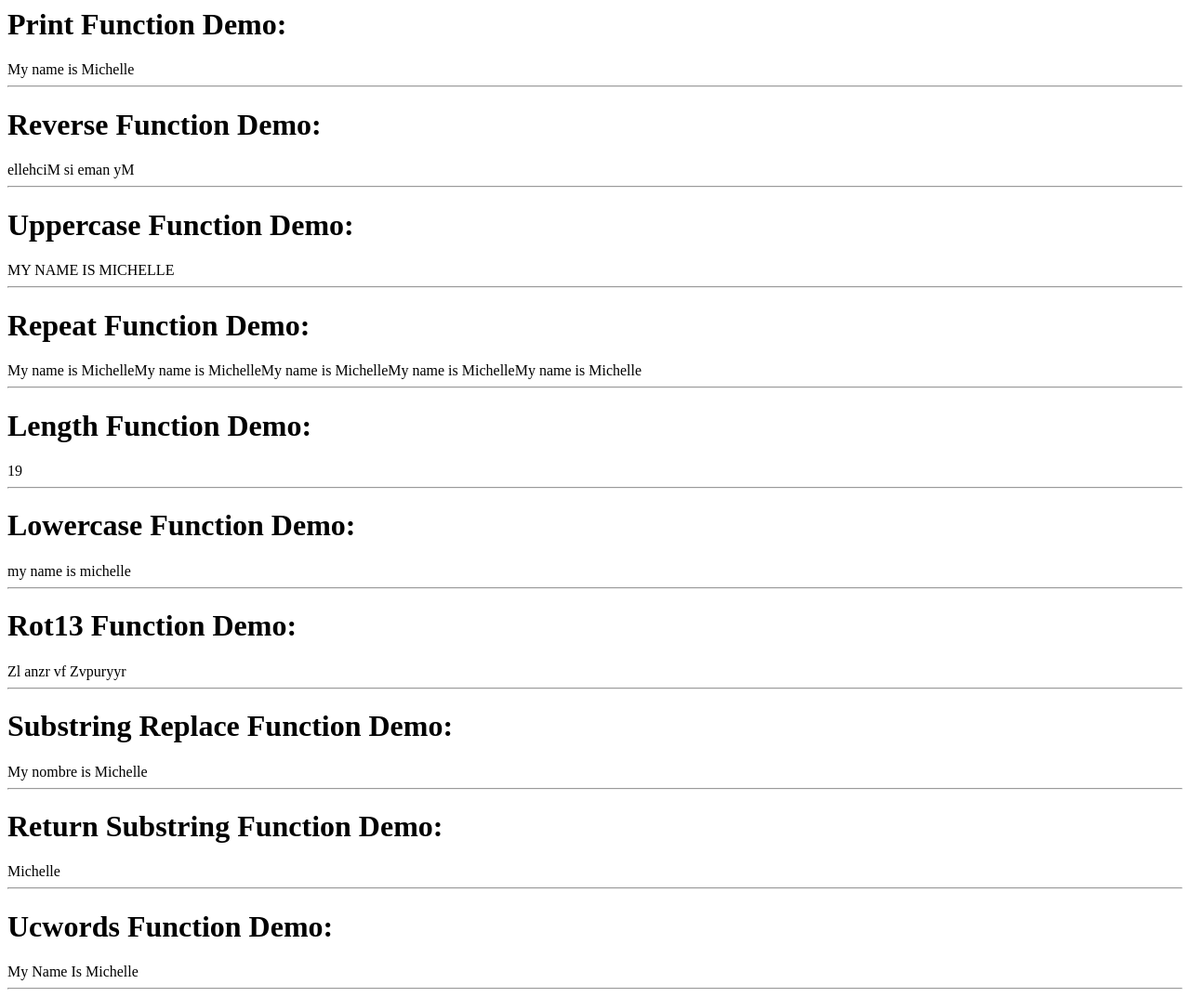
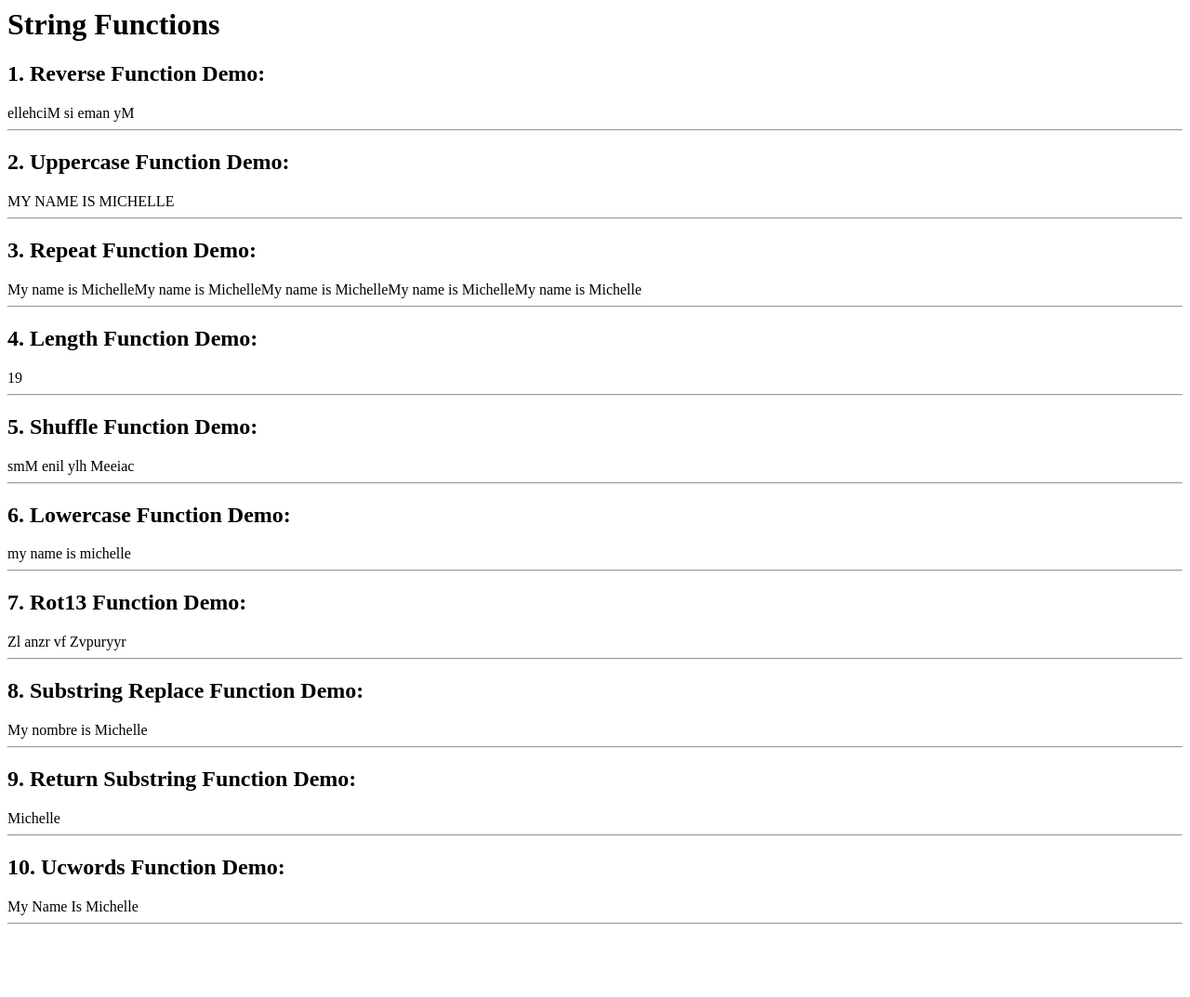
Before and after one commit to michelleregna/string-array-functions, a PHP site: page / in a window 1280 px wide. Shown: the whole page at 93% size. After the commit the page ends 995 px from the top, so only its background shows below. Run offline with PHP 8.4, Linux system fonts and the light colour scheme.

Commit message:
added header and numbers

```diff
--- a/index.php
+++ b/index.php
@@ -1,11 +1,11 @@
 <?php
 $str = 'My name is Michelle';
 $obj = new main();
-$obj -> printThis($str);
 $obj -> reverseThis($str);
 $obj -> uppercaseThis($str);
 $obj -> repeatThis($str);
 $obj -> countThis($str);
+$obj -> shuffleThis($str);
 $obj -> lowercaseThis($str);
 $obj -> rot13This($str);
 $obj -> replaceThis($str);
@@ -14,72 +14,67 @@ $obj -> titlecaseThis($str);
 
 class main {
 	public function __construct() {
+		echo '<h1>String Functions</h1>';
 
 	}
 
-	public function printThis($str) {
-		echo '<h1>Print Function Demo:</h1>';
-		print($str);
-		echo '<hr>';
-
-	}
 
 	public function reverseThis($str) {
-		echo '<h1>Reverse Function Demo:</h1>';
+		echo '<h2>1. Reverse Function Demo:</h2>';
 		echo strrev($str);
 		echo '<hr>';
 	}
 
 	public function uppercaseThis($str) {
-		echo '<h1>Uppercase Function Demo:</h1>';
+		echo '<h2>2. Uppercase Function Demo:</h2>';
 		echo strtoupper($str);
 		echo '<hr>';
 	}
 
 	public function repeatThis($str) {
-		echo '<h1>Repeat Function Demo:</h1>';
+		echo '<h2>3. Repeat Function Demo:</h2>';
 		echo str_repeat($str, 5);
 		echo '<hr>';
 	}
 
 	public function countThis($str) {
-		echo '<h1>Length Function Demo:</h1>';
+		echo '<h2>4. Length Function Demo:</h2>';
 		echo strlen($str);
 		echo '<hr>';
 	}
 
 	public function shuffleThis($str) {
-		echo '<h1>Shuffle Function Demo:</h1>';
+		echo '<h2>5. Shuffle Function Demo:</h2>';
 		echo str_shuffle($str);
 		echo '<hr>';
 	}
 
 	public function lowercaseThis($str) {
-		echo '<h1>Lowercase Function Demo:</h1>';
+		echo '<h2>6. Lowercase Function Demo:</h2>';
 		echo strtolower($str);
 		echo '<hr>';
 	}
 
 	public function rot13This($str) {
-		echo'<h1>Rot13 Function Demo:</h1>';
+		echo'<h2>7. Rot13 Function Demo:</h2>';
 		echo str_rot13($str);
 		echo '<hr>';
 	}
 
 	public function replaceThis($str) {
-		echo '<h1>Substring Replace Function Demo:</h1>';
+		echo '<h2>8. Substring Replace Function Demo:</h2>';
 		echo substr_replace($str, 'nombre', 3, 4);
 		echo '<hr>';
 	}
 
 	public function returnThis($str) {
-		echo '<h1>Return Substring Function Demo:</h1>';
+		echo '<h2>9. Return Substring Function Demo:</h2>';
 		echo substr($str, 11);
 		echo '<hr>';
 	}
 
 	public function titlecaseThis($str) {
-		echo '<h1>Ucwords Function Demo:</h1>';
+		echo '<h2>10. Ucwords Function Demo:</h2>';
 		echo ucwords($str);
 		echo '<hr>';
 	}
```
